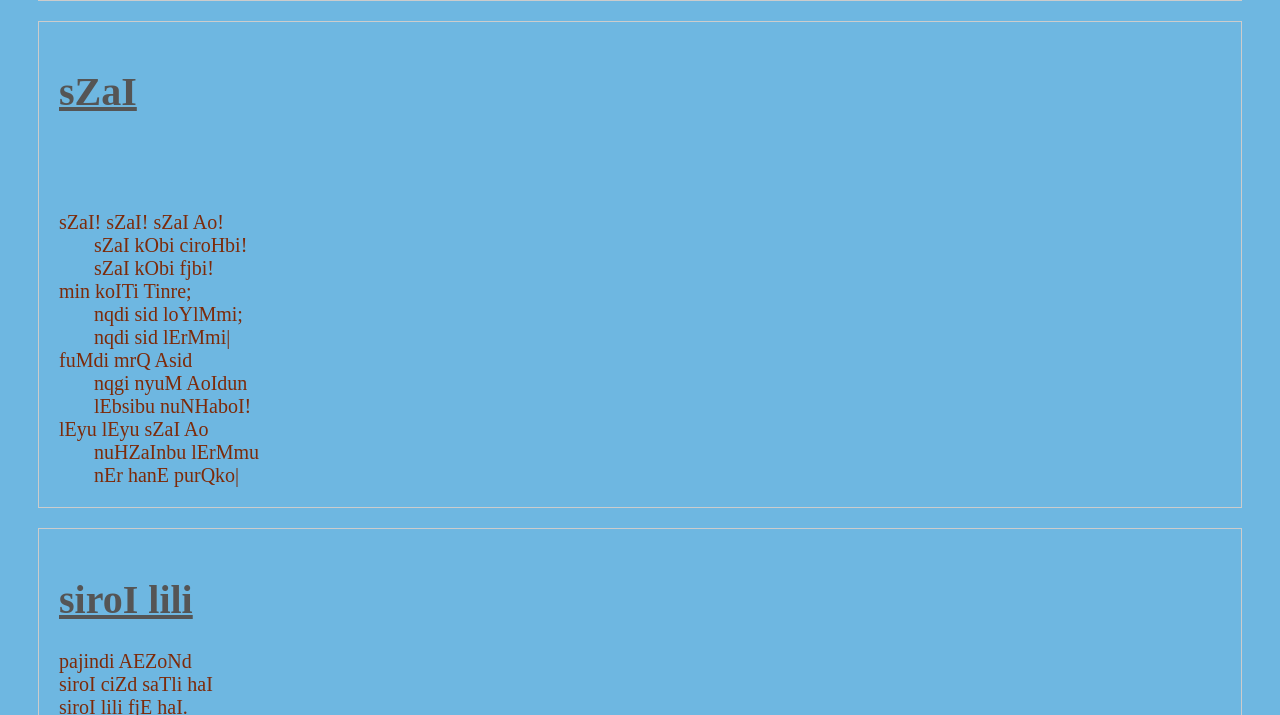
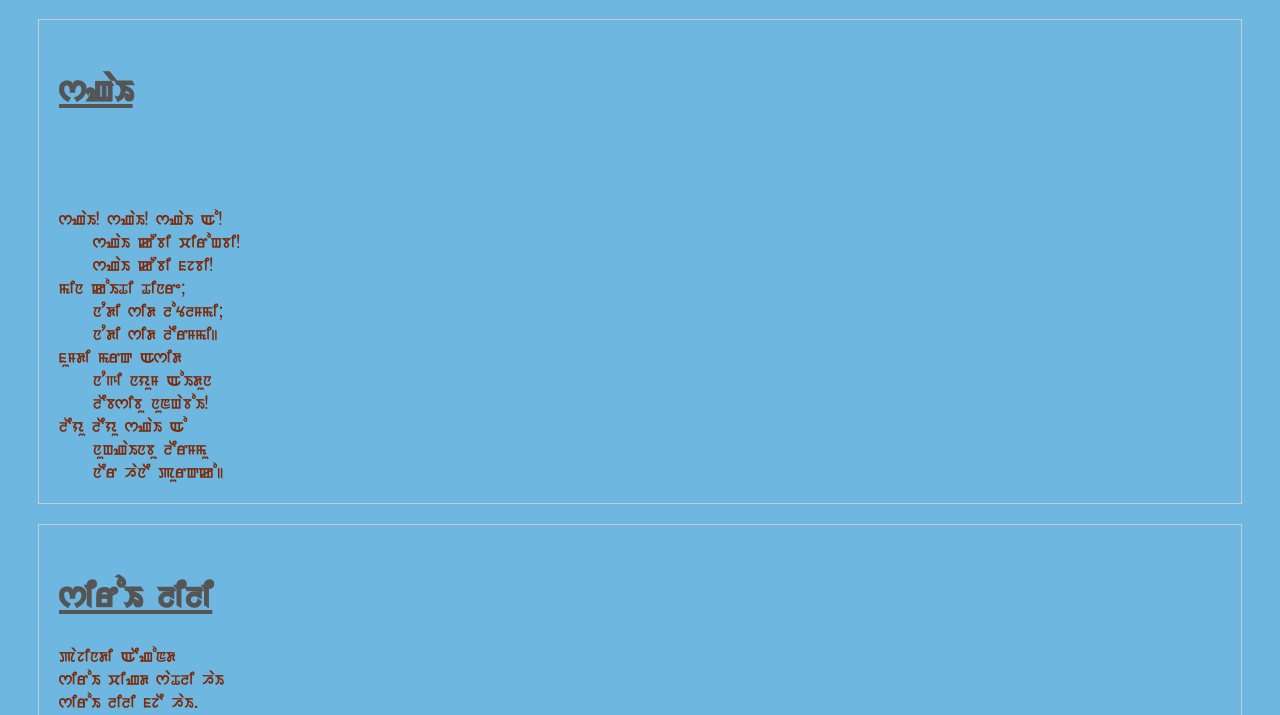
Before and after one commit to Amar506551/assignment12, a plain HTML site: page index.html in a window 1280 px wide. Shown: the part 274-989 px from the top of the page. Drawn offline with Linux system fonts and the light colour scheme.

Commit message:
Update style1.css

```diff
--- a/style1.css
+++ b/style1.css
@@ -1,4 +1,4 @@
-font-face {
+@font-face {
     font-family:'epaomayek' ;
     src: url('EPAOMAYEK.TTF')format('truetype');
 }
@@ -18,6 +18,8 @@ body{
     .navbar {
         background-color: rgb(10, 131, 10);
         overflow: hidden;
+        font-family:'epaomayek' ;
+    src: url('EPAOMAYEK.TTF')format('truetype');
       }
 
       .navbar a {
@@ -80,6 +82,12 @@ body{
         padding: 20px;
         margin-bottom: 20px;
         border: 1px solid #ccc;
+        font-family:'epaomayek' ;
+       src: url('EPAOMAYEK.TTF')format('truetype');
+      }
+      .footer{
+        font-family:'epaomayek' ;
+    src: url('EPAOMAYEK.TTF')format('truetype');
       }
 
       h1, h2 {
```
